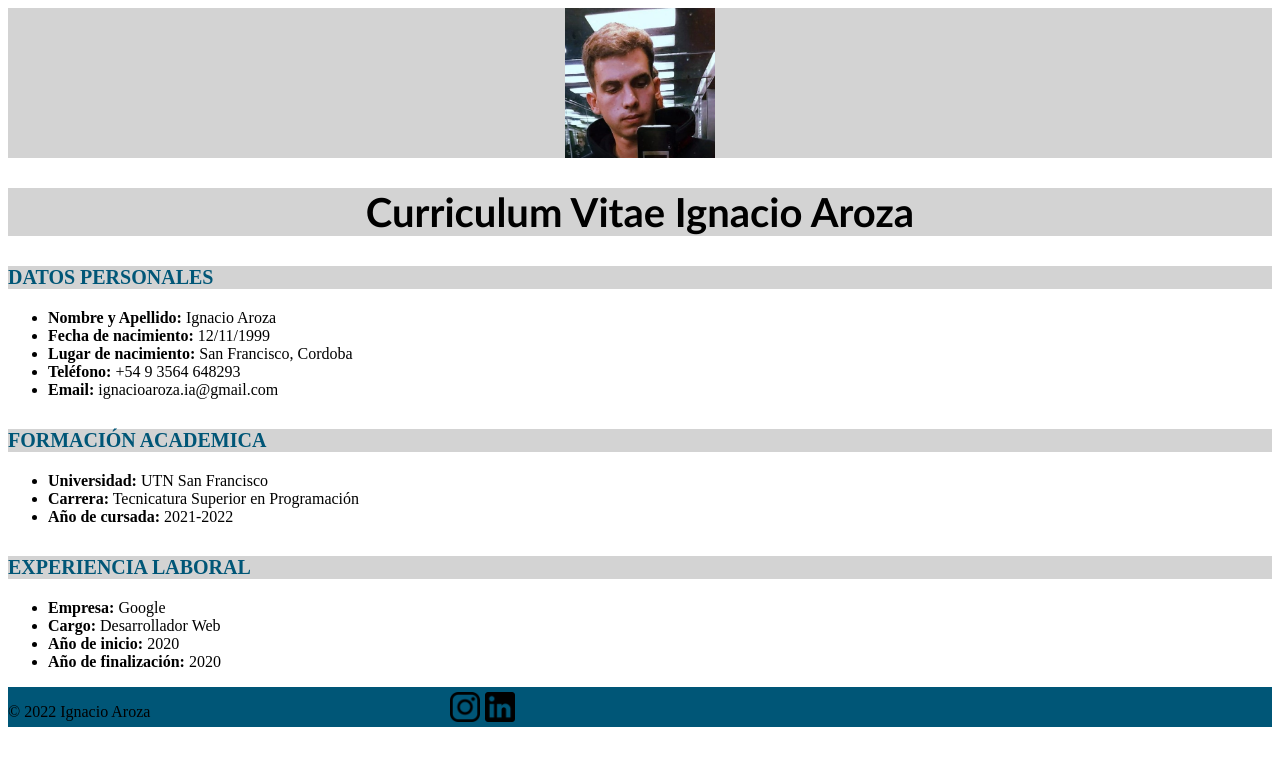
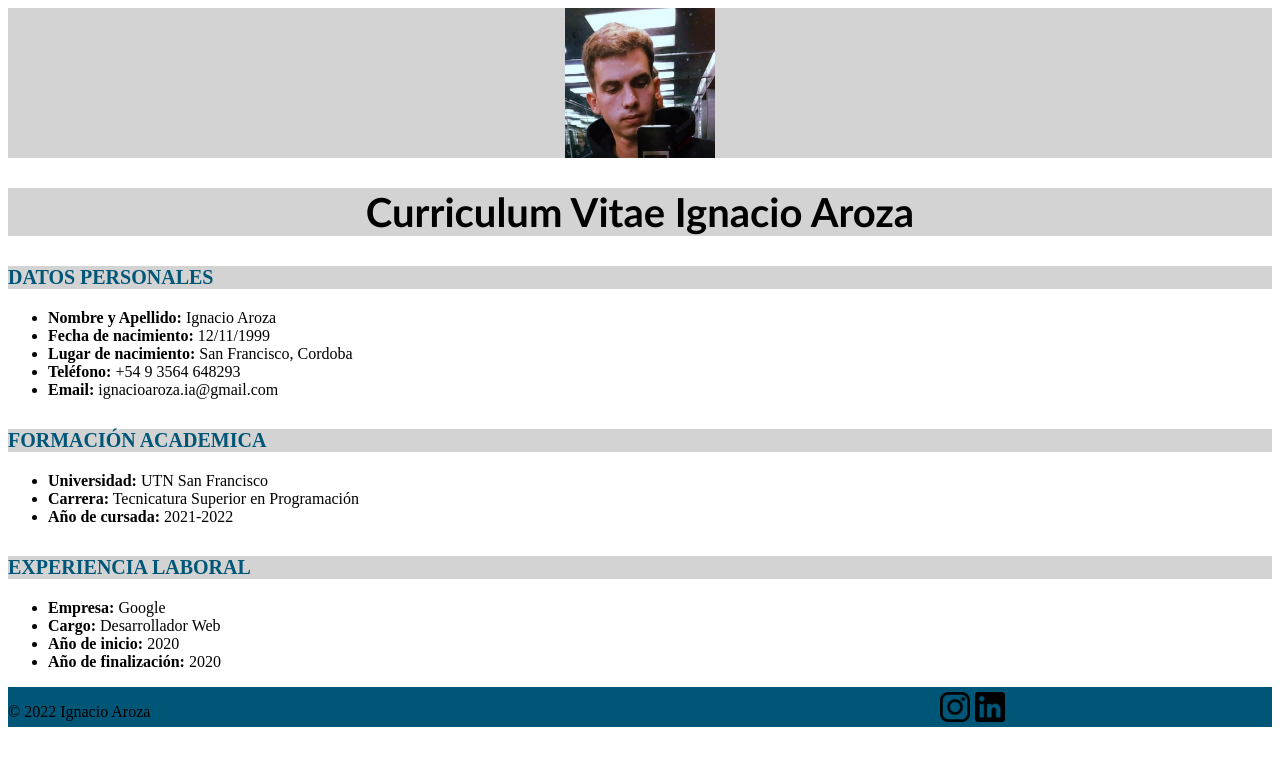
Before and after one commit to IgnacioAroza/CV, a plain HTML site: page index.html in a window 1280 px wide. Drawn offline with Linux system fonts and the light colour scheme.

Commit message:
Corregi la posicion del footer

```diff
--- a/css/styles.css
+++ b/css/styles.css
@@ -31,7 +31,7 @@ footer .p{
 .ig {
     display: inline-block;
     position: relative;
-    left: 300px;
+    left: 790px;
     top: 5px;
 
 }
@@ -39,7 +39,7 @@ footer .p{
 .linkedin {
     display: inline-block;
     position: relative;
-    left: 305px;
+    left: 795px;
     top: 5px;
 }
 
```
